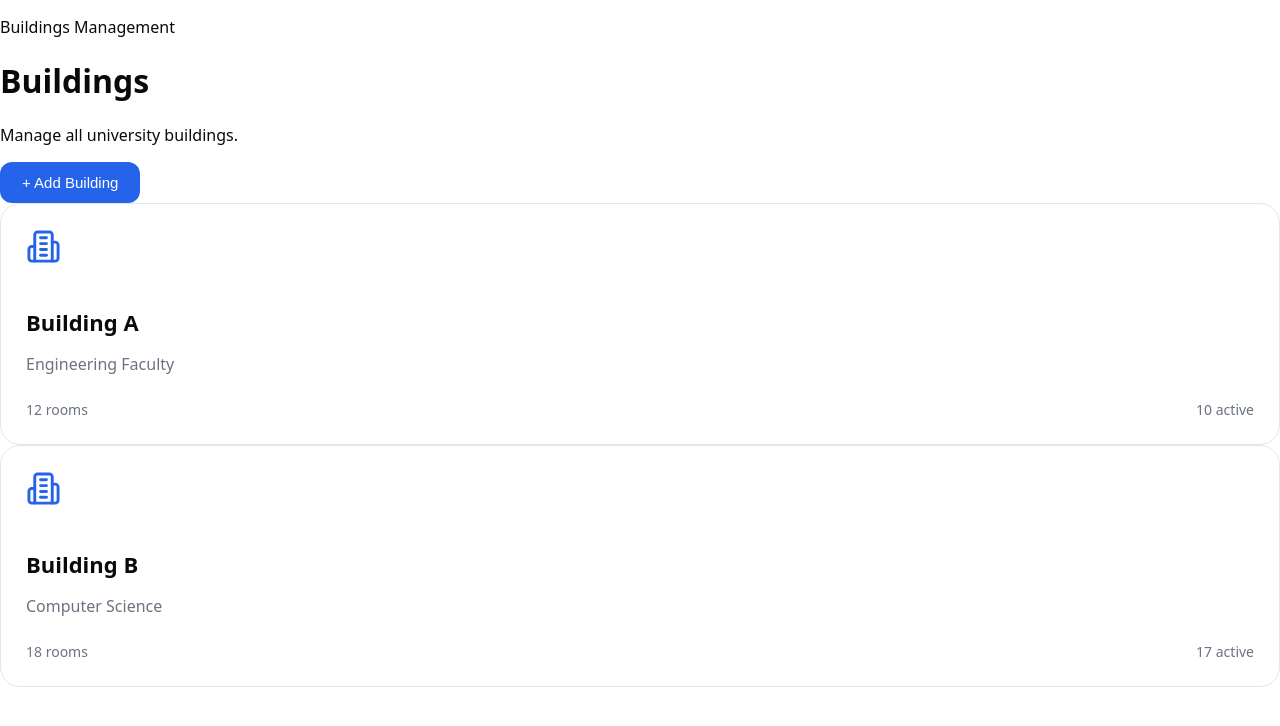
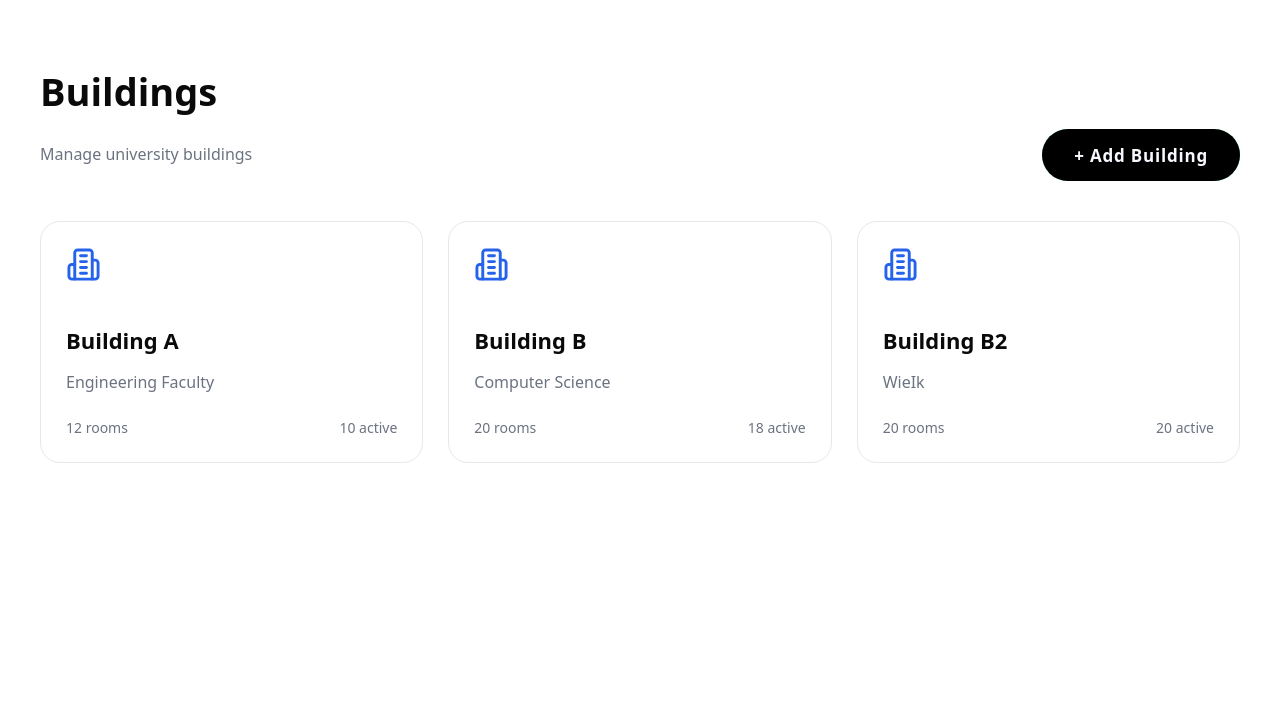
Before and after one commit to PBujak1/planner-front, a React (Vite) app: page /buildings in a window 1280 px wide. Shown: the top 726 px of the page. Built offline with nearby package versions, Linux system fonts and the light colour scheme; sample sign-in values are in the browser's storage; the HTML template or start-up script is replaced by a standard one.

Commit message:
Adding main bulding styles

```diff
--- a/src/components/NewBuildingDialog.jsx
+++ b/src/components/NewBuildingDialog.jsx
@@ -1,11 +1,13 @@
-import "./styles/buildings//NewBuildingDialog.css";
+import "./styles/buildings/NewBuildingDialog.css";
 
 
 export default function NewBuildingDialog(){
 
     return(
         <button className="add-button">
-            + Add Building
+            <span>
+                + Add Building
+            </span>
         </button>
     );
 
--- a/src/components/styles/buildings/NewBuildingDialog.css
+++ b/src/components/styles/buildings/NewBuildingDialog.css
@@ -1,22 +1,51 @@
 .add-button {
-
-    background:#2563eb;
-    color:white;
-
-    border:none;
-    border-radius:12px;
-
-    padding:12px 22px;
-
-    font-size:15px;
-
-    cursor:pointer;
-
+    outline: none;
+    cursor: pointer;
+    border: none;
+    padding: 0.9rem 2rem;
+    margin: 0;
+    font-family: inherit;
+    font-size: inherit;
+    position: relative;
+    display: inline-block;
+    letter-spacing: 0.05rem;
+    font-weight: 700;
+    font-size: 17px;
+    border-radius: 500px;
+    overflow: hidden;
+    background: #4ade80;
+    color: ghostwhite;
 }
 
+.add-button span {
+    position: relative;
+    z-index: 10;
+    transition: color 0.4s;
+}
 
-.add-button:hover {
+.add-button:hover span {
+    color: black;
+}
 
-    background:#1d4ed8;
+.add-button::before,
+.add-button::after {
+    position: absolute;
+    top: 0;
+    left: 0;
+    width: 100%;
+    height: 100%;
+    z-index: 0;
+}
 
+.add-button::before {
+    content: "";
+    background: #000;
+    width: 120%;
+    left: -10%;
+    transform: skew(30deg);
+    transition: transform 0.6s cubic-bezier(0.3, 1, 0.8, 1);
 }
+
+.add-button:hover::before {
+    transform: translate3d(100%, 0, 0);
+}
--- /dev/null
+++ b/src/components/styles/buildings/Spaces.css
@@ -0,0 +1,75 @@
+.spaces-container {
+    padding:40px;
+}
+
+.spaces-header {
+    display:flex;
+    justify-content:space-between;
+    align-items:end;
+    margin-bottom:40px;
+}
+
+.spaces-header h1 {
+    font-size:38px;
+}
+
+.spaces-header p {
+    color:#6b7280;
+}
+
+.building-grid,
+.room-grid {
+    display:grid;
+    grid-template-columns:
+    repeat(auto-fit,minmax(280px,1fr));
+    gap:25px;
+}
+
+
+.back-button {
+    position: relative;
+    width: 190px;
+    height: 56px;
+    border: none;
+    border-radius: 16px;
+    background: black;
+    color: white;
+    font-size: 20px;
+    font-weight: 600;
+    cursor: pointer;
+    overflow: hidden;
+    display: flex;
+    align-items: center;
+    justify-content: center;
+}
+
+.back-button-icon {
+    position: absolute;
+    left: 4px;
+    top: 4px;
+    width: 25%;
+    height: 48px;
+    background: #4ade80;
+    border-radius: 12px;
+    display: flex;
+    align-items: center;
+    justify-content: center;
+    transition: width 0.5s ease;
+    z-index: 2;
+}
+.back-button:hover .back-button-icon {
+    width: calc(100% - 8px);
+}
+.back-button-text {
+    position: relative;
+    z-index: 3;
+    transform: translateX(8px);
+}
+
+.back-button-text {
+    transition: opacity 0.3s ease;
+}
+
+.back-button:hover .back-button-text {
+    opacity: 0;
+}
--- a/src/pages/Spaces.jsx
+++ b/src/pages/Spaces.jsx
@@ -1,143 +1,126 @@
-import { useState } from "react";
+import {useState} from "react";
 
 import BuildingCard from "../components/BuildingCard";
 import RoomCard from "../components/RoomCard";
+
 import NewBuildingDialog from "../components/NewBuildingDialog";
 import NewRoomDialog from "../components/NewRoomDialog";
 
-export default function Spaces() {
+import "../components/styles/buildings/Spaces.css";
 
-    const [selectedBuilding, setSelectedBuilding] = useState(null);
 
-    const buildings = [
+export default function Spaces(){
+    const [selectedBuilding,setSelectedBuilding] = useState(null);
+
+    const buildings=[
         {
-            id: 1,
-            name: "Building A",
-            description: "Engineering Faculty",
-            roomCount: 12,
-            activeRooms: 10,
+            id:1,
+            name:"Building A",
+            description:"Engineering Faculty",
+            roomCount:12,
+            activeRooms:10
         },
         {
-            id: 2,
-            name: "Building B",
-            description: "Computer Science",
-            roomCount: 18,
-            activeRooms: 17,
+            id:2,
+            name:"Building B",
+            description:"Computer Science",
+            roomCount:20,
+            activeRooms:18
         },
+        {
+            id:3,
+            name:"Building B2",
+            description:"WieIk",
+            roomCount:20,
+            activeRooms:20
+        }
     ];
 
-    const rooms = [
+    const rooms=[
         {
-            id: 1,
-            roomNumber: "A101",
-            building: "Building A",
-            capacity: 30,
-            active: true,
+            id:1,
+            roomNumber:"A101",
+            building:"Building A",
+            capacity:30,
+            active:true
         },
         {
-            id: 2,
-            roomNumber: "A102",
-            building: "Building A",
-            capacity: 20,
-            active: true,
-        },
-        {
-            id: 3,
-            roomNumber: "B205",
-            building: "Building B",
-            capacity: 60,
-            active: true,
-        },
+            id:2,
+            roomNumber:"A102",
+            building:"Building A",
+            capacity:20,
+            active:true
+        }
     ];
 
     return (
-        <div className="max-w-7xl mx-auto p-8">
-
+        <div className="spaces-container">
             {!selectedBuilding ? (
                 <>
-                    <div className="flex justify-between items-end mb-10">
-
+                    <div className="spaces-header">
                         <div>
-
-                            <p className="uppercase tracking-[0.25em] text-gray-400 text-xs">
-                                Buildings Management
+                            <h1>Buildings</h1>
+                            <p>
+                                Manage university buildings
                             </p>
-
-                            <h1 className="text-4xl font-bold mt-2">
-                                Buildings
-                            </h1>
-
-                            <p className="text-gray-500 mt-2">
-                                Manage all university buildings.
-                            </p>
-
                         </div>
-
-                        <NewBuildingDialog />
-
+                        <NewBuildingDialog/>
                     </div>
-
-                    <div className="grid md:grid-cols-2 lg:grid-cols-3 gap-6">
-
-                        {buildings.map(building => (
+                    <div className="building-grid"> {
+                            buildings.map(building=>(
                                 <BuildingCard
                                     key={building.id}
                                     building={building}
                                     onOpen={setSelectedBuilding}
                                 />
                             ))}
-
                     </div>
-
                 </>
-            ) : (
+            ):(
                 <>
-                    <div className="flex justify-between items-end mb-10">
-
+                    <div className="spaces-header">
                         <div>
-
                             <button
+                                className="back-button"
                                 onClick={() => setSelectedBuilding(null)}
-                                className="text-blue-600 mb-3"
                             >
-                                ← Back to buildings
+                            <div className="back-button-icon">
+                                <svg
+                                    xmlns="http://www.w3.org/2000/svg"
+                                    viewBox="0 0 1024 1024"
+                                    width="25"
+                                    height="25"
+                                >
+                                <path
+                                    d="M224 480h640a32 32 0 1 1 0 64H224a32 32 0 0 1 0-64z"
+                                    fill="#000"
+                                />
+                                <path
+                                    d="m237.248 512 265.408 265.344a32 32 0 0 1-45.312 45.312l-288-288a32 32 0 0 1 0-45.312l288-288a32 32 0 1 1 45.312 45.312L237.248 512z"
+                                    fill="#000"
+                                />
+                            </svg>
+                        </div>
+                        <span className="back-button-text">Back</span>
                     </button>
-
-                            <p className="uppercase tracking-[0.25em] text-gray-400 text-xs">
-                                Rooms Management
-                            </p>
-
-                            <h1 className="text-4xl font-bold mt-2">
+                            <h1>
                                 {selectedBuilding.name}
                             </h1>
-
-                            <p className="text-gray-500 mt-2">
-                                Manage rooms in this building.
-                            </p>
-
                         </div>
-
-                        <NewRoomDialog />
-
+                        <NewRoomDialog/>
                     </div>
-
-                    <div className="grid md:grid-cols-2 lg:grid-cols-3 gap-6">
-
-                        {rooms
-                            .filter(
-                                room => room.building === selectedBuilding.name
-                            )
-                            .map(room => (
+                    <div className="room-grid"> {
+                            rooms
+                                .filter(r=>r.building===selectedBuilding.name)
+                                .map(room=>(
                                     <RoomCard
                                         key={room.id}
                                         room={room}
                                     />
                                 ))}
-
                     </div>
                 </>
             )}
-
         </div>
     );
 }
```
Lines whose indentation alone changed are shown as unchanged.
